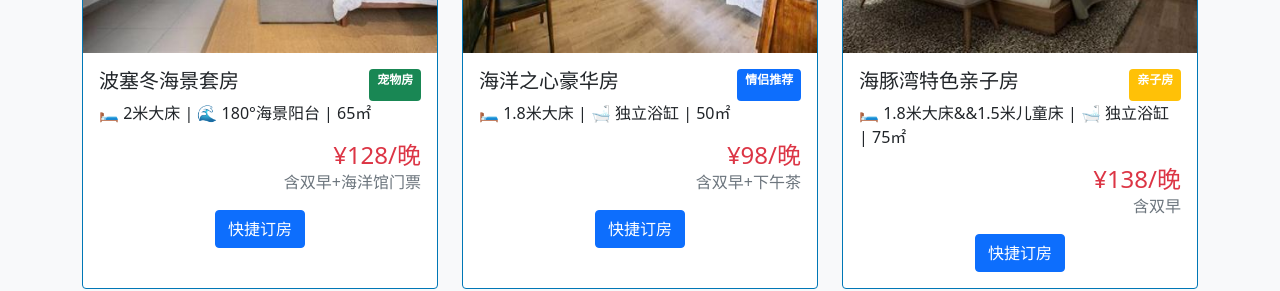
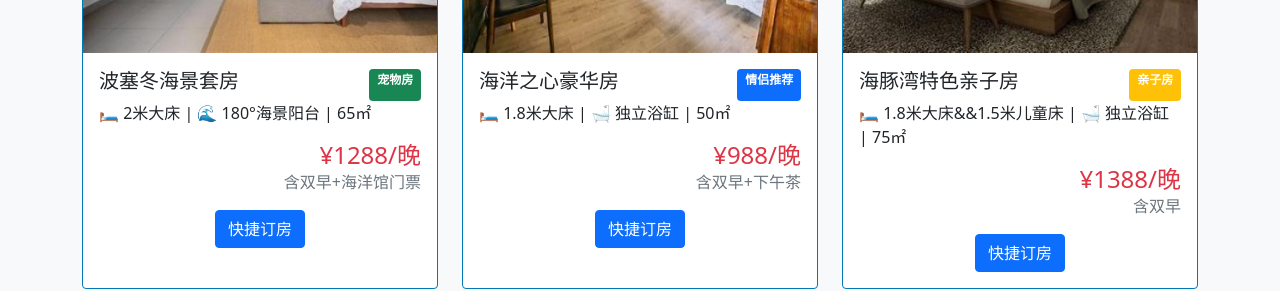
Before and after one commit to vcvyg/guesthouse, a plain HTML site: page index.html in a window 1280 px wide. Shown: the part 1320-1611 px from the top of the page. Drawn offline with nearby package versions, Linux system fonts and the light colour scheme.

Commit message:
Update index.html

```diff
--- a/index.html
+++ b/index.html
@@ -90,7 +90,7 @@
                         </div>
                         <p>🛏 2米大床 | 🌊 180°海景阳台 | 65㎡</p>
                         <div class="text-end">
-                            <span class="h4 text-danger">¥128/晚</span>
+                            <span class="h4 text-danger">¥1288/晚</span>
                             <p class="text-muted">含双早+海洋馆门票</p>
                         </div>
                         <div class="text-center mt-3">
@@ -110,7 +110,7 @@
                         </div>
                         <p>🛏 1.8米大床 | 🛁 独立浴缸 | 50㎡</p>
                         <div class="text-end">
-                            <span class="h4 text-danger">¥98/晚</span>
+                            <span class="h4 text-danger">¥988/晚</span>
                             <p class="text-muted">含双早+下午茶</p>
                         </div>
                         <div class="text-center mt-3">
@@ -130,7 +130,7 @@
                         </div>
                         <p>🛏 1.8米大床&&1.5米儿童床 | 🛁 独立浴缸 | 75㎡</p>
                         <div class="text-end">
-                            <span class="h4 text-danger">¥138/晚</span>
+                            <span class="h4 text-danger">¥1388/晚</span>
                             <p class="text-muted">含双早</p>
                         </div>
                         <div class="text-center mt-3">
```
